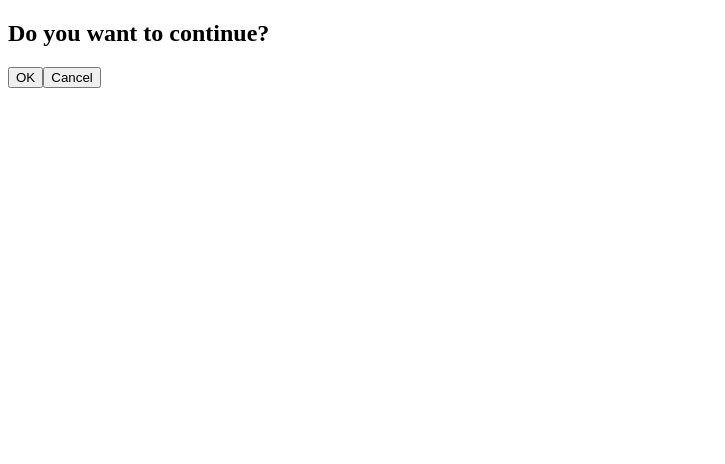
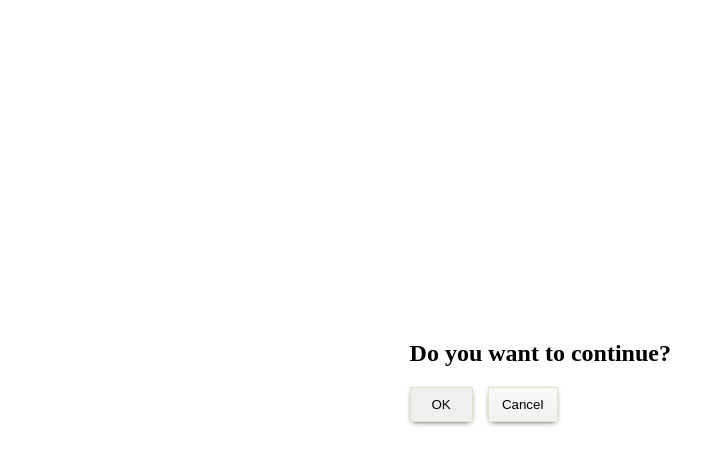
Before and after one commit to changey/react-dialog, a plain HTML site: page index.html in a window 1280 px wide. Shown: the whole page, without its empty margins (0-725 px from the left). Drawn offline with Linux system fonts and the light colour scheme.

Commit message:
updated css

```diff
--- a/index.html
+++ b/index.html
@@ -1,6 +1,7 @@
 <!DOCTYPE html>
 <html>
   <head>
+    <link rel="stylesheet" href="stylesheets/main.css" type="text/css" media="screen"charset="utf-8">
     <script src="build/react.js"></script>
     <script src="build/JSXTransformer.js"></script>
   </head>
--- a/stylesheets/main.css
+++ b/stylesheets/main.css
@@ -0,0 +1,29 @@
+.react-dialog {
+  position: absolute;
+  top: 40%;
+  left: 32%;
+  width: 370px;
+}
+
+div.inside {
+    width: 345px;
+}
+
+button {
+  min-width: 63px;
+  min-height: 35px;
+}
+
+.cancel-button {
+  margin-left: 15px;
+  background: linear-gradient(#F9F9F9, #F1F1F1);
+}
+
+button {
+  @include linear-gradient(#dbe5f5, #b8daf0);
+  @include border-radius(0.5em);
+  @include box-sizing(border-box);
+  box-shadow: 0px 2px 6px -3px #000;
+  border: 1px solid #E2E3CD;
+  padding: 0.7em 1em;
+}
```
